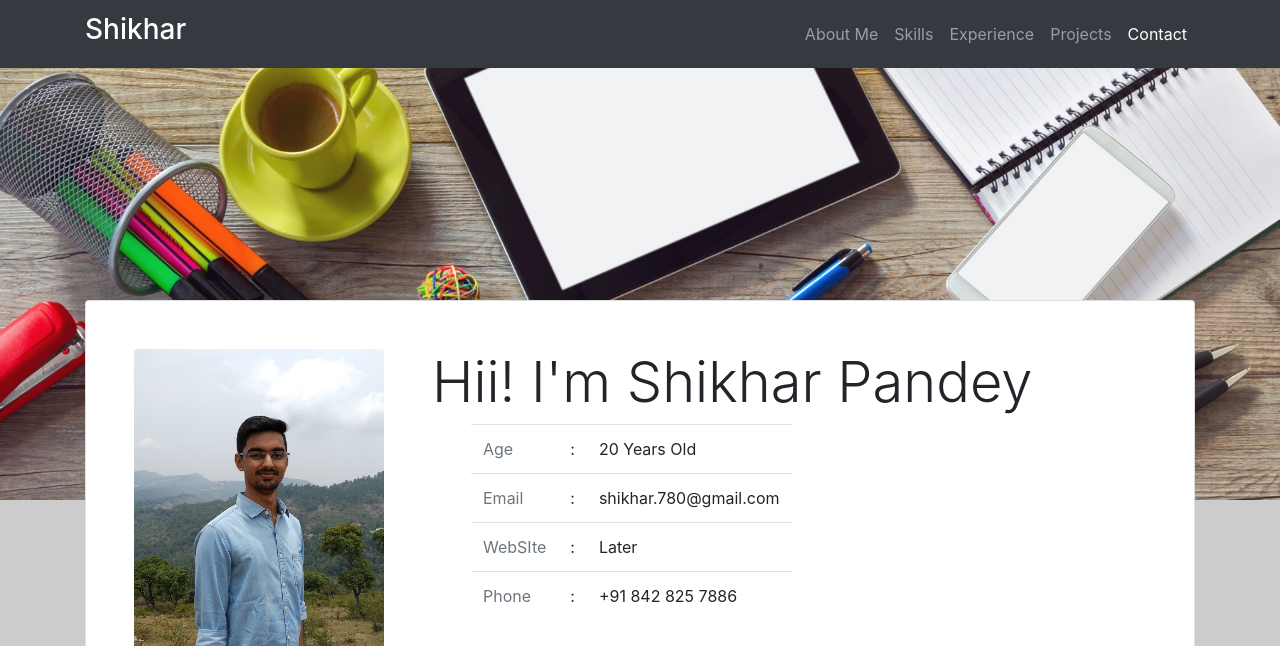
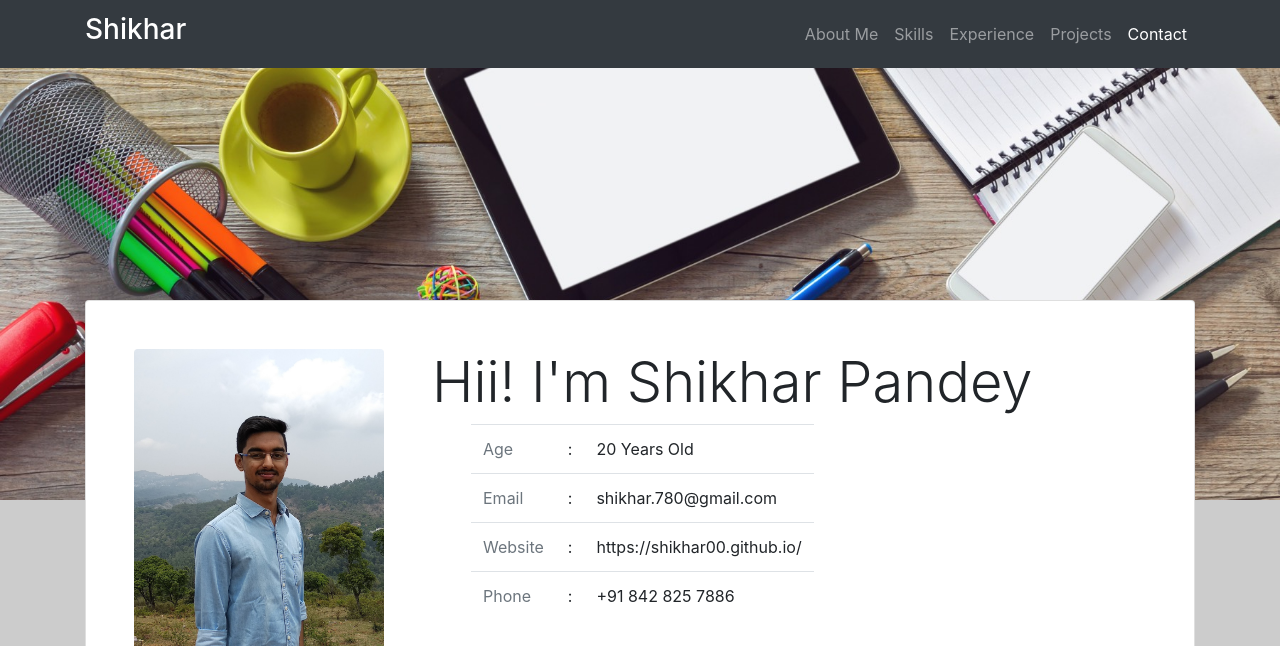
Before and after one commit to shikhar00/shikhar00.github.io, a plain HTML site: page index.html in a window 1280 px wide. Shown: the top 646 px of the page. Drawn offline with nearby package versions, Linux system fonts and the light colour scheme; a web font is replaced by a local one.

Commit message:
Update index.html

```diff
--- a/index.html
+++ b/index.html
@@ -81,9 +81,9 @@
 													<td>shikhar.780@gmail.com</td>
 												</tr>
 												<tr>
-													<td class="text-muted">WebSIte</td>
+													<td class="text-muted">Website</td>
 													<td>:</td>
-													<td>Later</td>
+													<td>https://shikhar00.github.io/</td>
 												</tr>
 												<tr>
 													<td class="text-muted">Phone</td>
```
